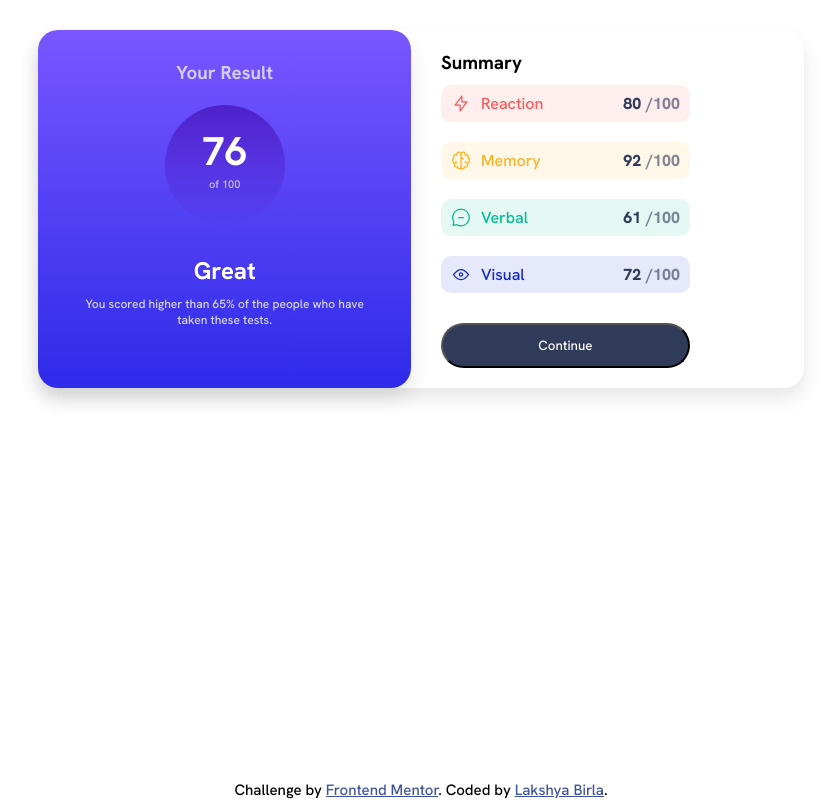
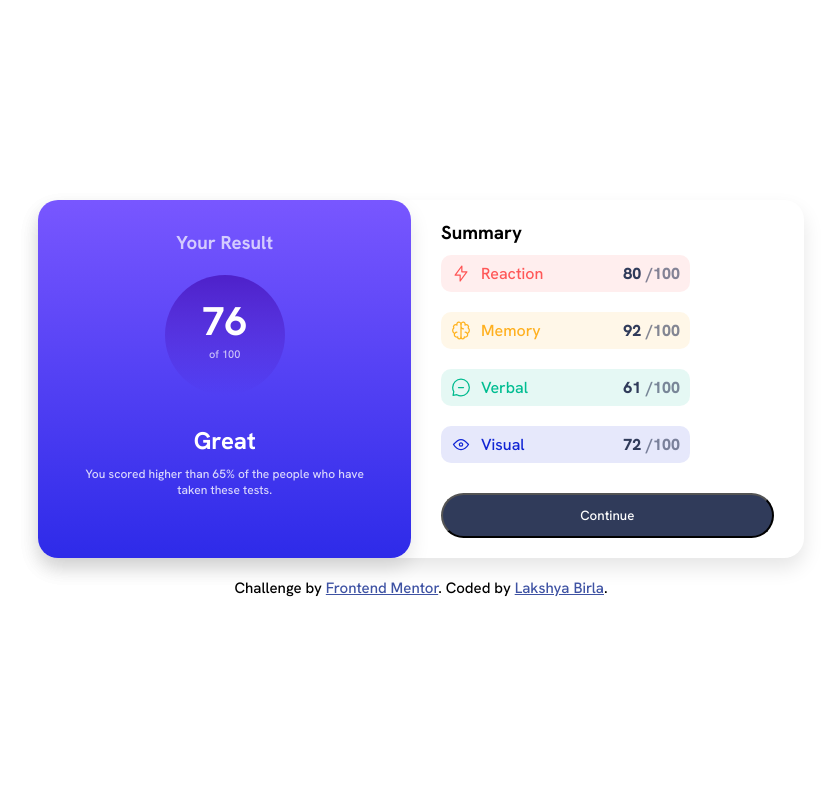
Before and after one commit to Lakshya-coder04/results-summary-component-main, a plain HTML site: page index.html in a window 1280 px wide. Shown: the whole page, without its empty margins (219-1053 px from the left). Drawn offline with Linux system fonts and the light colour scheme.

Commit message:
some chnages

```diff
--- a/index.html
+++ b/index.html
@@ -24,7 +24,7 @@
 
 
   Continue -->
-
+  <main>
     <div class="container">
 
       <div class="your-result-card">
@@ -59,10 +59,10 @@
             <p><img src="./assets/images/icon-visual.svg" alt="visual-image">Visual</p>
             <div class="marks">72 <span> /100</span></div>
           </li>
-        <button class="button" type="submit">Continue</button>
+
         </ul>
 
-
+        <button class="button" type="submit">Continue</button>
 
 
       </div>
@@ -70,7 +70,7 @@
     </div>
 
     </div>
-
+  </main>
 
 
 
--- a/style.css
+++ b/style.css
@@ -56,7 +56,7 @@ body {
 
 .container {
   max-width: 100vh;
-  margin-top: 30px;
+  margin-top: 200px;
   display: flex;
   flex-direction: row;
   justify-content: space-between;
@@ -215,7 +215,8 @@ li p {
 }
 
 .attribution {
-  position: fixed;
+  position: sticky;
+  margin: 20px;
   left: 0;
   bottom: 0;
   right: 0;
```
Lines whose indentation alone changed are shown as unchanged.
